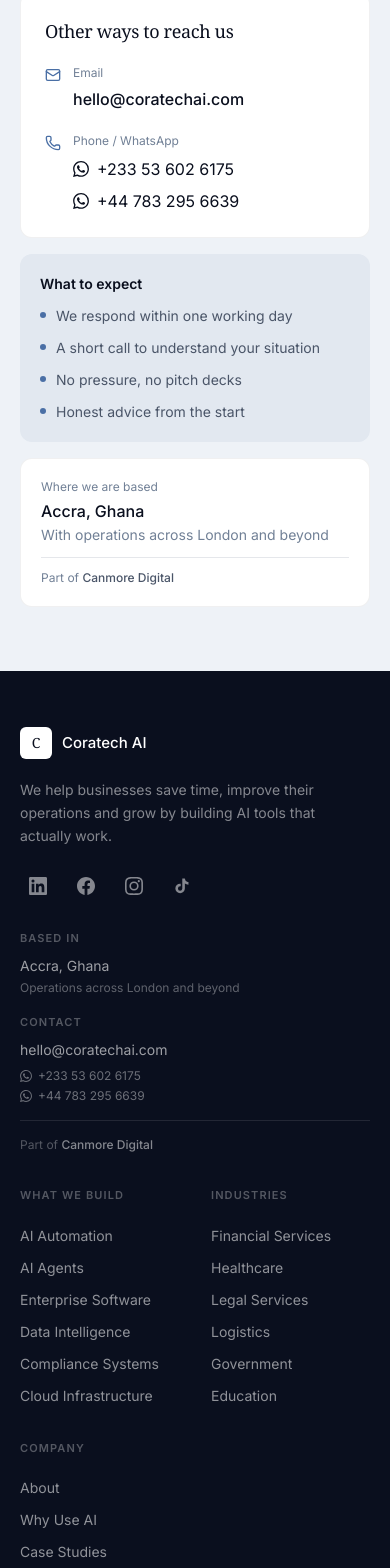
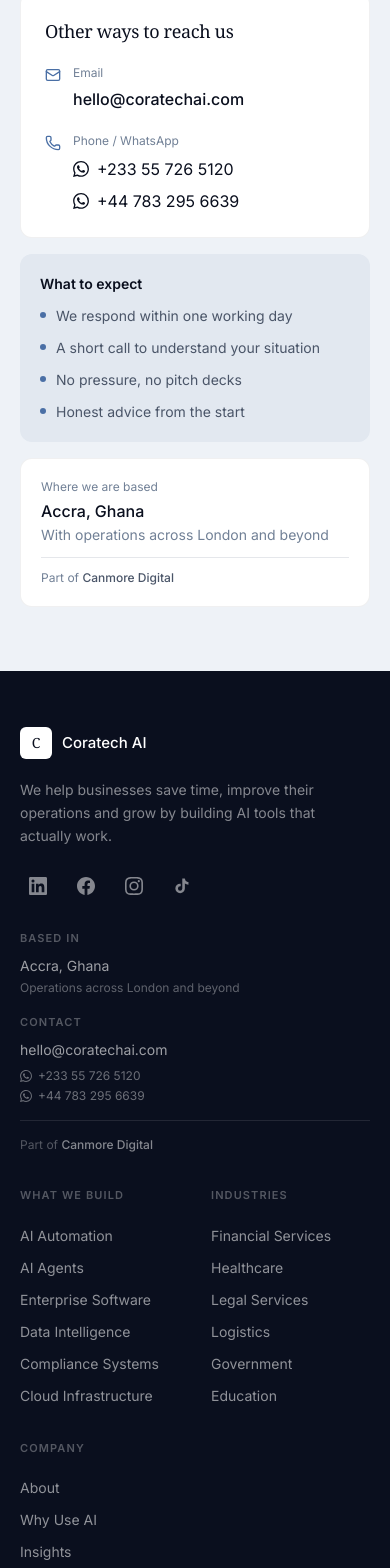
Before and after one commit to goldsocialsecurityshippment/coratech-ai, a Next.js app: page /contact in a window 390 px wide. Shown: the part 1295-2863 px from the top of the page. Built offline with nearby package versions, Linux system fonts and the light colour scheme.

Commit message:
Remove case studies, update Ghana phone number

```diff
--- /dev/null
+++ b/app/api/ping/route.ts
@@ -0,0 +1,5 @@
+import { NextResponse } from "next/server";
+
+export async function GET() {
+  return NextResponse.json({ status: "ok", time: new Date().toISOString() });
+}
--- a/app/contact/page.tsx
+++ b/app/contact/page.tsx
@@ -94,9 +94,9 @@
                   <Phone size={16} className="text-[#4A6FA5] flex-shrink-0 mt-0.5" />
                   <div>
                     <p className="text-xs text-[#718096] mb-2">Phone / WhatsApp</p>
-                    <a href="https://wa.me/233536026175" target="_blank" rel="noopener noreferrer" className="flex items-center gap-2 text-base text-[#0A0F1E] hover:text-[#25D366] transition-colors mb-2">
+                    <a href="https://wa.me/233557265120" target="_blank" rel="noopener noreferrer" className="flex items-center gap-2 text-base text-[#0A0F1E] hover:text-[#25D366] transition-colors mb-2">
                       <svg width="16" height="16" viewBox="0 0 24 24" fill="currentColor"><path d="M17.472 14.382c-.297-.149-1.758-.867-2.03-.967-.273-.099-.471-.148-.67.15-.197.297-.767.966-.94 1.164-.173.199-.347.223-.644.075-.297-.15-1.255-.463-2.39-1.475-.883-.788-1.48-1.761-1.653-2.059-.173-.297-.018-.458.13-.606.134-.133.298-.347.446-.52.149-.174.198-.298.298-.497.099-.198.05-.371-.025-.52-.075-.149-.669-1.612-.916-2.207-.242-.579-.487-.5-.669-.51-.173-.008-.371-.01-.57-.01-.198 0-.52.074-.792.372-.272.297-1.04 1.016-1.04 2.479 0 1.462 1.065 2.875 1.213 3.074.149.198 2.096 3.2 5.077 4.487.709.306 1.262.489 1.694.625.712.227 1.36.195 1.871.118.571-.085 1.758-.719 2.006-1.413.248-.694.248-1.289.173-1.413-.074-.124-.272-.198-.57-.347m-5.421 7.403h-.004a9.87 9.87 0 01-5.031-1.378l-.361-.214-3.741.982.998-3.648-.235-.374a9.86 9.86 0 01-1.51-5.26c.001-5.45 4.436-9.884 9.888-9.884 2.64 0 5.122 1.03 6.988 2.898a9.825 9.825 0 012.893 6.994c-.003 5.45-4.437 9.884-9.885 9.884m8.413-18.297A11.815 11.815 0 0012.05 0C5.495 0 .16 5.335.157 11.892c0 2.096.547 4.142 1.588 5.945L.057 24l6.305-1.654a11.882 11.882 0 005.683 1.448h.005c6.554 0 11.89-5.335 11.893-11.893a11.821 11.821 0 00-3.48-8.413z"/></svg>
-                      +233 53 602 6175
+                      +233 55 726 5120
                     </a>
                     <a href="https://wa.me/447832956639" target="_blank" rel="noopener noreferrer" className="flex items-center gap-2 text-base text-[#0A0F1E] hover:text-[#25D366] transition-colors">
                       <svg width="16" height="16" viewBox="0 0 24 24" fill="currentColor"><path d="M17.472 14.382c-.297-.149-1.758-.867-2.03-.967-.273-.099-.471-.148-.67.15-.197.297-.767.966-.94 1.164-.173.199-.347.223-.644.075-.297-.15-1.255-.463-2.39-1.475-.883-.788-1.48-1.761-1.653-2.059-.173-.297-.018-.458.13-.606.134-.133.298-.347.446-.52.149-.174.198-.298.298-.497.099-.198.05-.371-.025-.52-.075-.149-.669-1.612-.916-2.207-.242-.579-.487-.5-.669-.51-.173-.008-.371-.01-.57-.01-.198 0-.52.074-.792.372-.272.297-1.04 1.016-1.04 2.479 0 1.462 1.065 2.875 1.213 3.074.149.198 2.096 3.2 5.077 4.487.709.306 1.262.489 1.694.625.712.227 1.36.195 1.871.118.571-.085 1.758-.719 2.006-1.413.248-.694.248-1.289.173-1.413-.074-.124-.272-.198-.57-.347m-5.421 7.403h-.004a9.87 9.87 0 01-5.031-1.378l-.361-.214-3.741.982.998-3.648-.235-.374a9.86 9.86 0 01-1.51-5.26c.001-5.45 4.436-9.884 9.888-9.884 2.64 0 5.122 1.03 6.988 2.898a9.825 9.825 0 012.893 6.994c-.003 5.45-4.437 9.884-9.885 9.884m8.413-18.297A11.815 11.815 0 0012.05 0C5.495 0 .16 5.335.157 11.892c0 2.096.547 4.142 1.588 5.945L.057 24l6.305-1.654a11.882 11.882 0 005.683 1.448h.005c6.554 0 11.89-5.335 11.893-11.893a11.821 11.821 0 00-3.48-8.413z"/></svg>
--- a/app/page.tsx
+++ b/app/page.tsx
@@ -1,7 +1,7 @@
 import Link from "next/link";
 import Image from "next/image";
 import { ArrowRight } from "lucide-react";
-import { solutions, industries, caseStudies, insights } from "@/lib/data";
+import { solutions, industries, insights } from "@/lib/data";
 import { Label } from "@/components/ui/shared";
 import type { Metadata } from "next";
 
@@ -125,48 +125,6 @@
         </div>
       </section>
 
-      {/* Case Studies */}
-      <section className="py-16 md:py-24 bg-[#0A0F1E]">
-        <div className="wrap">
-          <div className="flex flex-col sm:flex-row sm:items-end justify-between gap-4 mb-12">
-            <div>
-              <div className="flex items-center gap-3 mb-5">
-                <div className="w-7 h-px bg-[#6B8FBF]" />
-                <span className="text-xs font-semibold tracking-[0.1em] uppercase text-[#6B8FBF]">Client Work</span>
-              </div>
-              <h2 className="text-3xl md:text-4xl text-white">Work we are proud of.</h2>
-            </div>
-            <Link href="/case-studies" className="flex items-center gap-2 text-sm text-white/50 font-medium whitespace-nowrap hover:text-white transition-colors">All case studies <ArrowRight size={14} /></Link>
-          </div>
-          <div className="grid grid-cols-1 md:grid-cols-2 gap-4">
-            {caseStudies.slice(0, 2).map(cs => (
-              <Link key={cs.slug} href={`/case-studies/${cs.slug}`} className="card-dark block overflow-hidden rounded-xl">
-                <div className="relative h-48">
-                  <Image src={(cs as any).image} alt={`${cs.client} case study`} fill className="object-cover" />
-                  <div className="absolute inset-0 bg-[#0A0F1E]/55" />
-                  <div className="absolute bottom-4 left-5">
-                    <span className="px-3 py-1 bg-white/15 backdrop-blur-sm rounded-full text-xs text-white/85">{cs.industry}</span>
-                  </div>
-                </div>
-                <div className="p-6">
-                  <p className="text-xs font-semibold tracking-widest uppercase text-[#6B8FBF] mb-2">{cs.client}</p>
-                  <h3 className="font-serif text-lg md:text-xl text-white leading-snug mb-3">{cs.title}</h3>
-                  <p className="text-sm text-white/55 leading-relaxed mb-6">{cs.summary}</p>
-                  <div className="grid grid-cols-2 gap-4">
-                    {cs.outcomes.slice(0, 2).map((o, i) => (
-                      <div key={i} className="border-l-2 border-[#6B8FBF]/50 pl-3">
-                        <div className="font-serif text-2xl text-white leading-none">{o.metric}</div>
-                        <p className="text-xs text-white/40 mt-1">{o.label}</p>
-                      </div>
-                    ))}
-                  </div>
-                </div>
-              </Link>
-            ))}
-          </div>
-        </div>
-      </section>
-
       {/* Insights */}
       <section className="py-16 md:py-24 bg-[#EEF2F7] border-b border-[#0A0F1E]/07">
         <div className="wrap">
@@ -207,8 +165,8 @@
             <Link href="/contact" className="inline-flex items-center justify-center gap-2 px-7 py-3.5 bg-white text-[#0A0F1E] rounded-lg text-[15px] font-semibold hover:bg-white/90 transition-all">
               Get in Touch <ArrowRight size={15} />
             </Link>
-            <Link href="/case-studies" className="inline-flex items-center justify-center gap-2 px-7 py-3.5 border border-white/20 text-white rounded-lg text-[15px] font-medium hover:border-white/50 transition-all">
-              See Our Work
+            <Link href="/why-ai" className="inline-flex items-center justify-center gap-2 px-7 py-3.5 border border-white/20 text-white rounded-lg text-[15px] font-medium hover:border-white/50 transition-all">
+              Why Use AI
             </Link>
           </div>
         </div>
--- a/app/sitemap.ts
+++ b/app/sitemap.ts
@@ -1,5 +1,5 @@
 import { MetadataRoute } from "next";
-import { solutions, industries, caseStudies, insights } from "@/lib/data";
+import { solutions, industries, insights } from "@/lib/data";
 
 export default function sitemap(): MetadataRoute.Sitemap {
   const base = "https://coratechai.com";
@@ -10,7 +10,6 @@
     { url: `${base}/about`, lastModified: now, changeFrequency: "monthly" as const, priority: 0.9 },
     { url: `${base}/solutions`, lastModified: now, changeFrequency: "weekly" as const, priority: 0.9 },
     { url: `${base}/industries`, lastModified: now, changeFrequency: "weekly" as const, priority: 0.9 },
-    { url: `${base}/case-studies`, lastModified: now, changeFrequency: "weekly" as const, priority: 0.9 },
     { url: `${base}/insights`, lastModified: now, changeFrequency: "weekly" as const, priority: 0.8 },
     { url: `${base}/why-ai`, lastModified: now, changeFrequency: "monthly" as const, priority: 0.8 },
     { url: `${base}/technology`, lastModified: now, changeFrequency: "monthly" as const, priority: 0.7 },
@@ -21,8 +20,7 @@
 
   const solutionPages = solutions.map(s => ({ url: `${base}/solutions/${s.slug}`, lastModified: now, changeFrequency: "monthly" as const, priority: 0.8 }));
   const industryPages = industries.map(i => ({ url: `${base}/industries/${i.slug}`, lastModified: now, changeFrequency: "monthly" as const, priority: 0.8 }));
-  const caseStudyPages = caseStudies.map(cs => ({ url: `${base}/case-studies/${cs.slug}`, lastModified: now, changeFrequency: "monthly" as const, priority: 0.7 }));
   const insightPages = insights.map(a => ({ url: `${base}/insights/${a.slug}`, lastModified: now, changeFrequency: "monthly" as const, priority: 0.7 }));
 
-  return [...staticPages, ...solutionPages, ...industryPages, ...caseStudyPages, ...insightPages];
+  return [...staticPages, ...solutionPages, ...industryPages, ...insightPages];
 }
--- a/components/layout/Footer.tsx
+++ b/components/layout/Footer.tsx
@@ -43,7 +43,7 @@
   const cols = [
     { heading: "What We Build", links: [["AI Automation", "/solutions/ai-automation"], ["AI Agents", "/solutions/ai-agents"], ["Enterprise Software", "/solutions/enterprise-software"], ["Data Intelligence", "/solutions/data-intelligence"], ["Compliance Systems", "/solutions/compliance-systems"], ["Cloud Infrastructure", "/solutions/cloud-infrastructure"]] },
     { heading: "Industries", links: [["Financial Services", "/industries/finance"], ["Healthcare", "/industries/healthcare"], ["Legal Services", "/industries/legal"], ["Logistics", "/industries/logistics"], ["Government", "/industries/government"], ["Education", "/industries/education"]] },
-    { heading: "Company", links: [["About", "/about"], ["Why Use AI", "/why-ai"], ["Case Studies", "/case-studies"], ["Insights", "/insights"], ["Technology", "/technology"], ["Contact", "/contact"]] },
+    { heading: "Company", links: [["About", "/about"], ["Why Use AI", "/why-ai"], ["Insights", "/insights"], ["Technology", "/technology"], ["Contact", "/contact"]] },
   ];
 
   return (
@@ -78,9 +78,9 @@
             <div className="mb-4">
               <p className="text-[11px] font-semibold tracking-widest uppercase text-white/30 mb-2">Contact</p>
               <a href="mailto:hello@coratechai.com" className="text-sm text-white/60 block mb-2 hover:text-white transition-colors">hello@coratechai.com</a>
-              <a href="https://wa.me/233536026175" target="_blank" rel="noopener noreferrer" className="flex items-center gap-1.5 text-xs text-white/40 hover:text-[#25D366] transition-colors mb-1">
+              <a href="https://wa.me/233557265120" target="_blank" rel="noopener noreferrer" className="flex items-center gap-1.5 text-xs text-white/40 hover:text-[#25D366] transition-colors mb-1">
                 <svg width="12" height="12" viewBox="0 0 24 24" fill="currentColor"><path d="M17.472 14.382c-.297-.149-1.758-.867-2.03-.967-.273-.099-.471-.148-.67.15-.197.297-.767.966-.94 1.164-.173.199-.347.223-.644.075-.297-.15-1.255-.463-2.39-1.475-.883-.788-1.48-1.761-1.653-2.059-.173-.297-.018-.458.13-.606.134-.133.298-.347.446-.52.149-.174.198-.298.298-.497.099-.198.05-.371-.025-.52-.075-.149-.669-1.612-.916-2.207-.242-.579-.487-.5-.669-.51-.173-.008-.371-.01-.57-.01-.198 0-.52.074-.792.372-.272.297-1.04 1.016-1.04 2.479 0 1.462 1.065 2.875 1.213 3.074.149.198 2.096 3.2 5.077 4.487.709.306 1.262.489 1.694.625.712.227 1.36.195 1.871.118.571-.085 1.758-.719 2.006-1.413.248-.694.248-1.289.173-1.413-.074-.124-.272-.198-.57-.347m-5.421 7.403h-.004a9.87 9.87 0 01-5.031-1.378l-.361-.214-3.741.982.998-3.648-.235-.374a9.86 9.86 0 01-1.51-5.26c.001-5.45 4.436-9.884 9.888-9.884 2.64 0 5.122 1.03 6.988 2.898a9.825 9.825 0 012.893 6.994c-.003 5.45-4.437 9.884-9.885 9.884m8.413-18.297A11.815 11.815 0 0012.05 0C5.495 0 .16 5.335.157 11.892c0 2.096.547 4.142 1.588 5.945L.057 24l6.305-1.654a11.882 11.882 0 005.683 1.448h.005c6.554 0 11.89-5.335 11.893-11.893a11.821 11.821 0 00-3.48-8.413z"/></svg>
-                +233 53 602 6175
+                +233 55 726 5120
               </a>
               <a href="https://wa.me/447832956639" target="_blank" rel="noopener noreferrer" className="flex items-center gap-1.5 text-xs text-white/40 hover:text-[#25D366] transition-colors">
                 <svg width="12" height="12" viewBox="0 0 24 24" fill="currentColor"><path d="M17.472 14.382c-.297-.149-1.758-.867-2.03-.967-.273-.099-.471-.148-.67.15-.197.297-.767.966-.94 1.164-.173.199-.347.223-.644.075-.297-.15-1.255-.463-2.39-1.475-.883-.788-1.48-1.761-1.653-2.059-.173-.297-.018-.458.13-.606.134-.133.298-.347.446-.52.149-.174.198-.298.298-.497.099-.198.05-.371-.025-.52-.075-.149-.669-1.612-.916-2.207-.242-.579-.487-.5-.669-.51-.173-.008-.371-.01-.57-.01-.198 0-.52.074-.792.372-.272.297-1.04 1.016-1.04 2.479 0 1.462 1.065 2.875 1.213 3.074.149.198 2.096 3.2 5.077 4.487.709.306 1.262.489 1.694.625.712.227 1.36.195 1.871.118.571-.085 1.758-.719 2.006-1.413.248-.694.248-1.289.173-1.413-.074-.124-.272-.198-.57-.347m-5.421 7.403h-.004a9.87 9.87 0 01-5.031-1.378l-.361-.214-3.741.982.998-3.648-.235-.374a9.86 9.86 0 01-1.51-5.26c.001-5.45 4.436-9.884 9.888-9.884 2.64 0 5.122 1.03 6.988 2.898a9.825 9.825 0 012.893 6.994c-.003 5.45-4.437 9.884-9.885 9.884m8.413-18.297A11.815 11.815 0 0012.05 0C5.495 0 .16 5.335.157 11.892c0 2.096.547 4.142 1.588 5.945L.057 24l6.305-1.654a11.882 11.882 0 005.683 1.448h.005c6.554 0 11.89-5.335 11.893-11.893a11.821 11.821 0 00-3.48-8.413z"/></svg>
--- a/components/layout/Navbar.tsx
+++ b/components/layout/Navbar.tsx
@@ -7,7 +7,6 @@
 const links = [
   { label: "Solutions", href: "/solutions" },
   { label: "Industries", href: "/industries" },
-  { label: "Case Studies", href: "/case-studies" },
   { label: "Insights", href: "/insights" },
   { label: "Why Use AI", href: "/why-ai" },
   { label: "Company", href: "/about" },
```
